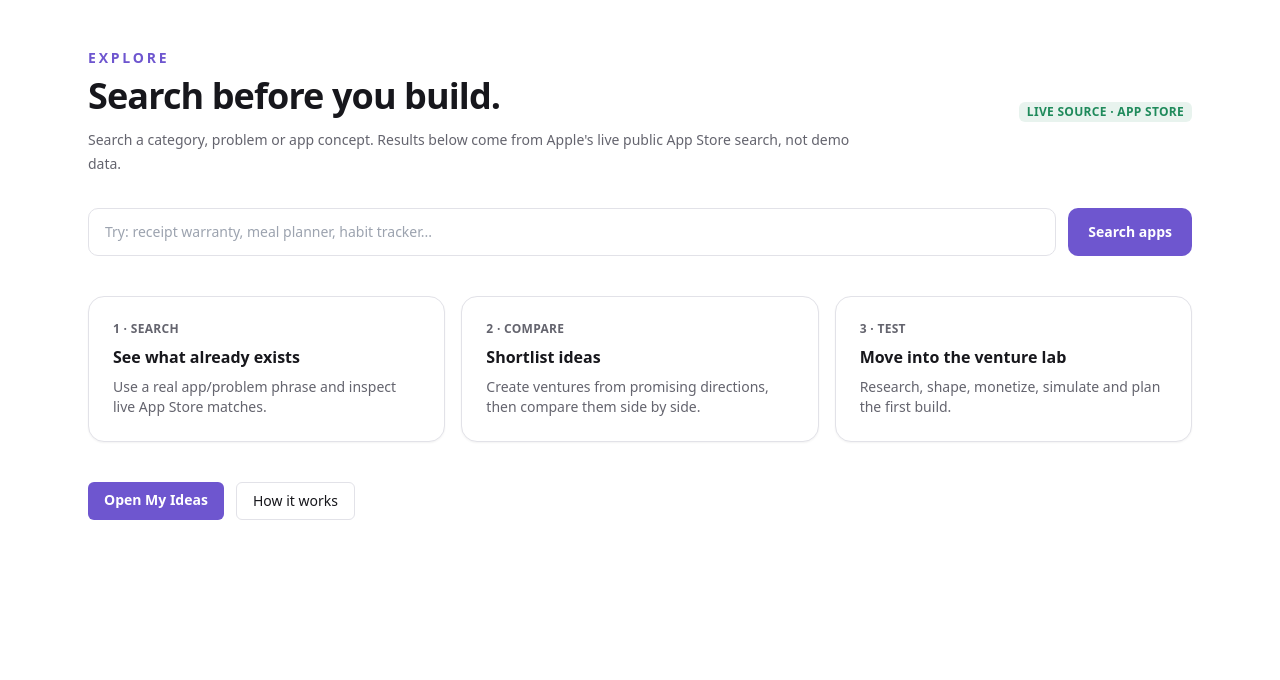
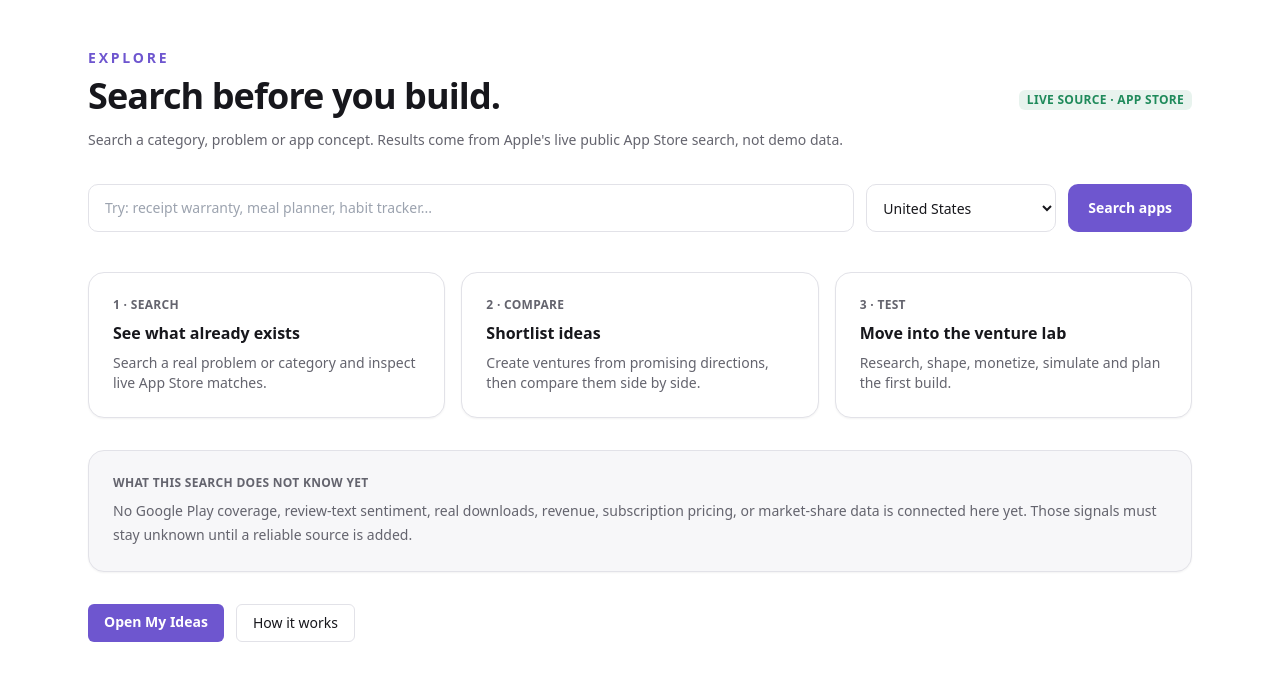
Before and after one commit to pkorion8/App-, a Next.js app in the folder apps/web/: page /explore in a window 1280 px wide. Shown: the top 680 px of the page. Built offline with nearby package versions, Linux system fonts and the light colour scheme.

Commit message:
Upgrade live Explore into search-results dashboard

```diff
--- a/apps/web/src/app/explore/page.tsx
+++ b/apps/web/src/app/explore/page.tsx
@@ -6,19 +6,52 @@ import { Badge, Card } from "@venture-sandbox/ui";
 export const metadata: Metadata = { title: "Explore · Sim Venture" };
 export const dynamic = "force-dynamic";
 
-export default async function ExplorePage({ searchParams }: { searchParams: Promise<{ q?: string }> }) {
-  const { q } = await searchParams;
+const COUNTRIES = [
+  ["us", "United States"],
+  ["ca", "Canada"],
+  ["gb", "United Kingdom"],
+  ["au", "Australia"],
+  ["sg", "Singapore"],
+  ["in", "India"],
+] as const;
+
+function isRecentRelease(date: string | null) {
+  if (!date) return false;
+  const released = new Date(date).getTime();
+  if (Number.isNaN(released)) return false;
+  const ageDays = (Date.now() - released) / 86_400_000;
+  return ageDays >= 0 && ageDays <= 365;
+}
+
+function median(values: number[]) {
+  if (!values.length) return 0;
+  const sorted = [...values].sort((a, b) => a - b);
+  const middle = Math.floor(sorted.length / 2);
+  return sorted.length % 2 === 0 ? Math.round((sorted[middle - 1]! + sorted[middle]!) / 2) : sorted[middle]!;
+}
+
+export default async function ExplorePage({ searchParams }: { searchParams: Promise<{ q?: string; country?: string }> }) {
+  const { q, country: requestedCountry } = await searchParams;
   const query = q?.trim() ?? "";
+  const country = COUNTRIES.some(([code]) => code === requestedCountry) ? requestedCountry! : "us";
+  const countryLabel = COUNTRIES.find(([code]) => code === country)?.[1] ?? "United States";
   let results: Awaited<ReturnType<typeof searchAppStore>> = [];
   let failed = false;
 
   if (query) {
     try {
-      results = await searchAppStore(query, "us", 12);
+      results = await searchAppStore(query, country, 20);
     } catch {
       failed = true;
     }
   }
+
+  const ratingCounts = results.map((app) => app.ratingCount);
+  const totalRatings = ratingCounts.reduce((sum, value) => sum + value, 0);
+  const medianRatings = median(ratingCounts);
+  const topByRatings = [...results].sort((a, b) => b.ratingCount - a.ratingCount)[0] ?? null;
+  const newcomerCount = results.filter((app) => isRecentRelease(app.releaseDate)).length;
+  const freeCount = results.filter((app) => app.price.toLowerCase() === "free").length;
 
   return (
     <main className="mx-auto max-w-6xl px-6 py-12">
@@ -26,24 +59,22 @@ export default async function ExplorePage({ searchParams }: { searchParams: Prom
         <div>
           <p className="text-sm font-semibold uppercase tracking-[.2em] text-vs-primary">Explore</p>
           <h1 className="mt-2 text-4xl font-semibold tracking-tight text-vs-fg">Search before you build.</h1>
-          <p className="mt-3 max-w-3xl text-sm leading-6 text-vs-fg-muted">Search a category, problem or app concept. Results below come from Apple&apos;s live public App Store search, not demo data.</p>
+          <p className="mt-3 max-w-3xl text-sm leading-6 text-vs-fg-muted">Search a category, problem or app concept. Results come from Apple&apos;s live public App Store search, not demo data.</p>
         </div>
         <Badge status="success">LIVE SOURCE · APP STORE</Badge>
       </div>
 
-      <form className="mt-8 flex flex-col gap-3 sm:flex-row" action="/explore" method="get">
-        <input
-          name="q"
-          defaultValue={query}
-          placeholder="Try: receipt warranty, meal planner, habit tracker..."
-          className="min-h-12 flex-1 rounded-vs-md border border-vs-border bg-vs-bg px-4 text-sm text-vs-fg outline-none focus:border-vs-primary"
-        />
+      <form className="mt-8 grid gap-3 sm:grid-cols-[1fr_190px_auto]" action="/explore" method="get">
+        <input name="q" defaultValue={query} placeholder="Try: receipt warranty, meal planner, habit tracker..." className="min-h-12 rounded-vs-md border border-vs-border bg-vs-bg px-4 text-sm text-vs-fg outline-none focus:border-vs-primary" />
+        <select name="country" defaultValue={country} className="min-h-12 rounded-vs-md border border-vs-border bg-vs-bg px-3 text-sm text-vs-fg outline-none focus:border-vs-primary">
+          {COUNTRIES.map(([code, label]) => <option key={code} value={code}>{label}</option>)}
+        </select>
         <button className="rounded-vs-md bg-vs-primary px-5 py-3 text-sm font-semibold text-vs-primary-fg" type="submit">Search apps</button>
       </form>
 
       {!query && (
         <div className="mt-10 grid gap-4 md:grid-cols-3">
-          <Card><p className="text-xs font-semibold uppercase tracking-wide text-vs-fg-muted">1 · Search</p><h2 className="mt-2 font-semibold text-vs-fg">See what already exists</h2><p className="mt-2 text-sm text-vs-fg-muted">Use a real app/problem phrase and inspect live App Store matches.</p></Card>
+          <Card><p className="text-xs font-semibold uppercase tracking-wide text-vs-fg-muted">1 · Search</p><h2 className="mt-2 font-semibold text-vs-fg">See what already exists</h2><p className="mt-2 text-sm text-vs-fg-muted">Search a real problem or category and inspect live App Store matches.</p></Card>
           <Card><p className="text-xs font-semibold uppercase tracking-wide text-vs-fg-muted">2 · Compare</p><h2 className="mt-2 font-semibold text-vs-fg">Shortlist ideas</h2><p className="mt-2 text-sm text-vs-fg-muted">Create ventures from promising directions, then compare them side by side.</p></Card>
           <Card><p className="text-xs font-semibold uppercase tracking-wide text-vs-fg-muted">3 · Test</p><h2 className="mt-2 font-semibold text-vs-fg">Move into the venture lab</h2><p className="mt-2 text-sm text-vs-fg-muted">Research, shape, monetize, simulate and plan the first build.</p></Card>
         </div>
@@ -54,20 +85,33 @@ export default async function ExplorePage({ searchParams }: { searchParams: Prom
       {query && !failed && (
         <section className="mt-8">
           <div className="flex flex-wrap items-end justify-between gap-3">
-            <div><p className="text-xs font-semibold uppercase tracking-wide text-vs-fg-muted">Live search results</p><h2 className="mt-1 text-2xl font-semibold text-vs-fg">{results.length} App Store matches for “{query}”</h2></div>
-            <div className="flex flex-wrap items-center gap-3"><p className="text-xs text-vs-fg-muted">Ratings are traction signals only — not downloads, revenue or market size.</p><Link className="rounded-vs-sm bg-vs-fg px-3 py-2 text-xs font-semibold text-vs-bg" href={`/dashboard?name=${encodeURIComponent(query)}&idea=${encodeURIComponent(query)}`}>Create this venture →</Link></div>
+            <div><p className="text-xs font-semibold uppercase tracking-wide text-vs-fg-muted">Live search results · {countryLabel}</p><h2 className="mt-1 text-2xl font-semibold text-vs-fg">{results.length} App Store matches for “{query}”</h2></div>
+            <Link className="rounded-vs-sm bg-vs-fg px-3 py-2 text-xs font-semibold text-vs-bg" href={`/dashboard?name=${encodeURIComponent(query)}&idea=${encodeURIComponent(query)}`}>Create this venture →</Link>
           </div>
 
+          {results.length > 0 && (
+            <div className="mt-4 grid gap-3 sm:grid-cols-2 lg:grid-cols-5">
+              <Card><p className="text-xs text-vs-fg-muted">Matches</p><p className="mt-1 text-xl font-semibold text-vs-fg">{results.length}</p></Card>
+              <Card><p className="text-xs text-vs-fg-muted">Total ratings</p><p className="mt-1 text-xl font-semibold text-vs-fg">{totalRatings.toLocaleString()}</p></Card>
+              <Card><p className="text-xs text-vs-fg-muted">Median ratings</p><p className="mt-1 text-xl font-semibold text-vs-fg">{medianRatings.toLocaleString()}</p></Card>
+              <Card><p className="text-xs text-vs-fg-muted">New in 12 months</p><p className="mt-1 text-xl font-semibold text-vs-fg">{newcomerCount}</p></Card>
+              <Card><p className="text-xs text-vs-fg-muted">Free listings</p><p className="mt-1 text-xl font-semibold text-vs-fg">{freeCount}</p></Card>
+            </div>
+          )}
+
+          {topByRatings && <Card className="mt-3 border-vs-primary/20"><p className="text-xs font-semibold uppercase tracking-wide text-vs-fg-muted">Strongest rating-volume signal in this result set</p><p className="mt-2 font-semibold text-vs-fg">{topByRatings.name} · {topByRatings.ratingCount.toLocaleString()} ratings</p><p className="mt-1 text-xs text-vs-fg-muted">This is only an App Store rating-count signal. It is not downloads, revenue, market share or proof of product quality.</p></Card>}
+
           {results.length === 0 ? (
-            <Card className="mt-4"><p className="font-semibold text-vs-fg">No close matches surfaced.</p><p className="mt-2 text-sm text-vs-fg-muted">That may mean weak direct competition or simply that the search phrase is too narrow. Try a broader phrase.</p></Card>
+            <Card className="mt-4"><p className="font-semibold text-vs-fg">No close matches surfaced.</p><p className="mt-2 text-sm text-vs-fg-muted">That may mean weak direct competition or simply that the search phrase is too narrow. Try a broader phrase or another country.</p></Card>
           ) : (
             <div className="mt-4 grid gap-4 md:grid-cols-2 xl:grid-cols-3">
               {results.map((app) => {
-                const idea = `${query}. One live App Store example found during exploration is ${app.name} by ${app.seller}.`;
+                const idea = `${query}. A live App Store example found during exploration is ${app.name} by ${app.seller}.`;
                 return (
                   <Card key={`${app.appId ?? app.name}-${app.seller}`}>
                     <div className="flex items-start justify-between gap-3"><div><h3 className="font-semibold text-vs-fg">{app.name}</h3><p className="mt-1 text-xs text-vs-fg-muted">{app.seller}</p></div><Badge status="neutral">{app.genre}</Badge></div>
                     <div className="mt-4 grid grid-cols-3 gap-2 text-xs"><div><p className="text-vs-fg-muted">Rating</p><p className="mt-1 font-semibold text-vs-fg">{app.rating === null ? "—" : `${app.rating.toFixed(1)}★`}</p></div><div><p className="text-vs-fg-muted">Ratings</p><p className="mt-1 font-semibold text-vs-fg">{app.ratingCount.toLocaleString()}</p></div><div><p className="text-vs-fg-muted">Price</p><p className="mt-1 font-semibold text-vs-fg">{app.price}</p></div></div>
+                    <div className="mt-3 text-xs text-vs-fg-muted">{isRecentRelease(app.releaseDate) ? "Released within the last 12 months" : "Established or release date unavailable"}</div>
                     <div className="mt-4 flex flex-wrap gap-3 text-xs"><a className="font-semibold text-vs-primary hover:underline" href={app.url} target="_blank" rel="noreferrer">Open App Store ↗</a><Link className="font-semibold text-vs-fg hover:underline" href={`/dashboard?name=${encodeURIComponent(query)}&idea=${encodeURIComponent(idea)}`}>Create venture →</Link></div>
                   </Card>
                 );
@@ -77,7 +121,9 @@ export default async function ExplorePage({ searchParams }: { searchParams: Prom
         </section>
       )}
 
-      <div className="mt-10 flex flex-wrap gap-3"><Link className="rounded-vs-sm bg-vs-primary px-4 py-2 text-sm font-semibold text-vs-primary-fg" href="/dashboard">Open My Ideas</Link><Link className="rounded-vs-sm border border-vs-border px-4 py-2 text-sm text-vs-fg" href="/methodology">How it works</Link></div>
+      <Card className="mt-8 bg-vs-bg-subtle"><p className="text-xs font-semibold uppercase tracking-wide text-vs-fg-muted">What this search does not know yet</p><p className="mt-2 text-sm leading-6 text-vs-fg-muted">No Google Play coverage, review-text sentiment, real downloads, revenue, subscription pricing, or market-share data is connected here yet. Those signals must stay unknown until a reliable source is added.</p></Card>
+
+      <div className="mt-8 flex flex-wrap gap-3"><Link className="rounded-vs-sm bg-vs-primary px-4 py-2 text-sm font-semibold text-vs-primary-fg" href="/dashboard">Open My Ideas</Link><Link className="rounded-vs-sm border border-vs-border px-4 py-2 text-sm text-vs-fg" href="/methodology">How it works</Link></div>
     </main>
   );
 }
```
